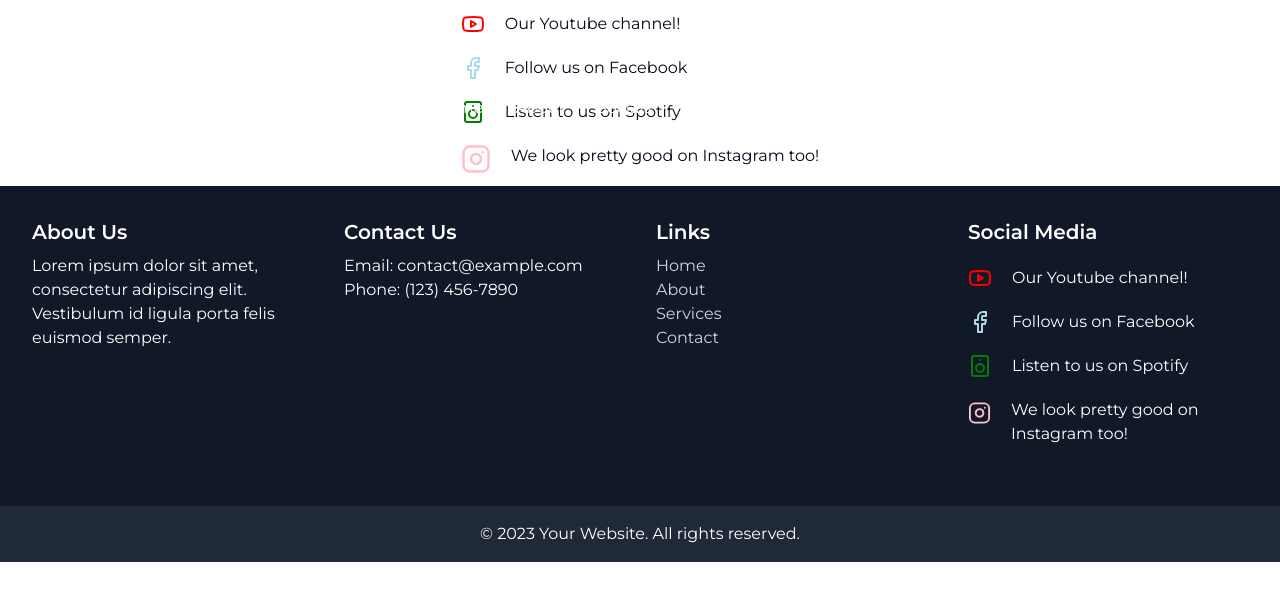
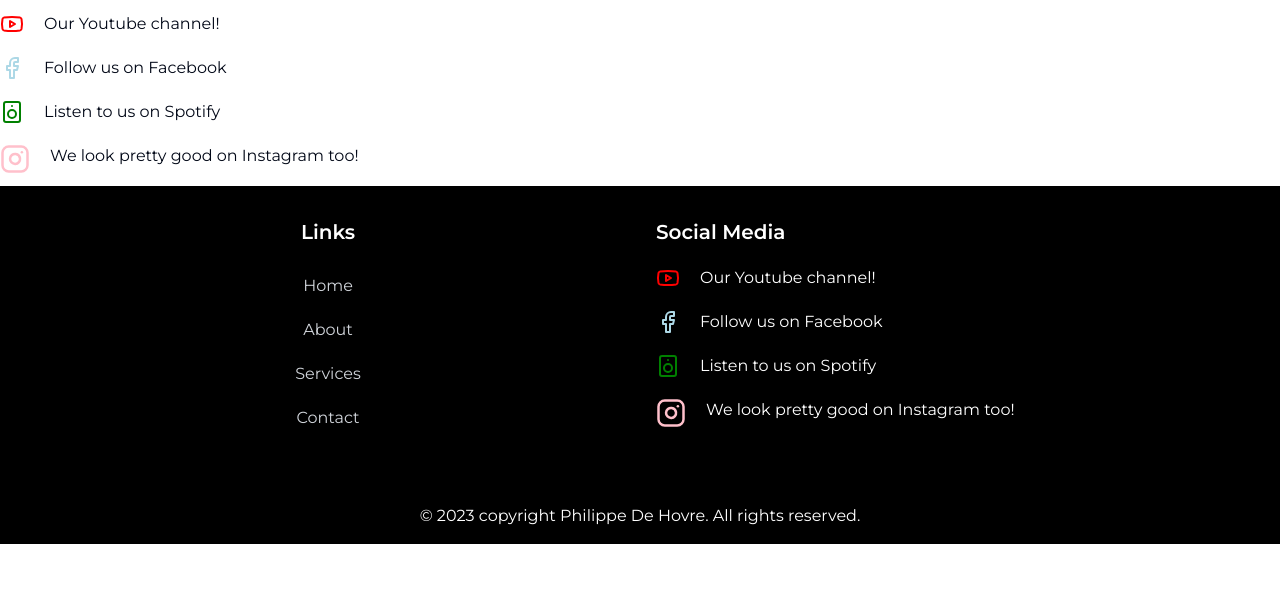
Before and after one commit to phildehovre/seanjacksonband, a React (Vite) app: page /socials in a window 1280 px wide. Shown: the top 600 px of the page. Built offline with nearby package versions, Linux system fonts and the light colour scheme; a web font is replaced by a local one.

Commit message:
Clean up

```diff
--- a/src/components/Contact.tsx
+++ b/src/components/Contact.tsx
@@ -54,7 +54,7 @@ function Contact() {
   };
 
   return (
-    <Section title="Contact" id="contact">
+    <Section title="Bookings & Enquiries" id="contact">
       <Form {...form}>
         <form
           ref={formRef}
--- a/src/components/Footer.tsx
+++ b/src/components/Footer.tsx
@@ -2,50 +2,35 @@ import Socials from "./Socials";
 
 function Footer() {
   return (
-    <footer className="bg-gray-900 text-white">
+    <footer className="bg-black text-white">
       <div className="container mx-auto py-8">
-        <div className="grid grid-cols-1 md:grid-cols-2 lg:grid-cols-4 gap-8">
-          <div className="mb-4">
-            <h3 className="text-xl font-semibold">About Us</h3>
-            <p className="mt-2">
-              Lorem ipsum dolor sit amet, consectetur adipiscing elit.
-              Vestibulum id ligula porta felis euismod semper.
-            </p>
-          </div>
-          <div className="mb-4">
-            <h3 className="text-xl font-semibold">Contact Us</h3>
-            <p className="mt-2">
-              Email: contact@example.com
-              <br />
-              Phone: (123) 456-7890
-            </p>
-          </div>
-          <div className="mb-4">
+        <div className="grid grid-cols-1 md:grid-cols-2 lg:grid-cols-2 gap-8 ">
+          <div className="mb-4 flex flex-col flex-items  w-full h-full text-center gap-5">
             <h3 className="text-xl font-semibold">Links</h3>
-            <ul className="mt-2">
+            <ul className="mt-2 flex flex-col gap-5">
               <li>
-                <a href="#" className="text-gray-300 hover:text-white">
+                <a href="/" className="text-gray-300 hover:text-white">
                   Home
                 </a>
               </li>
               <li>
-                <a href="#" className="text-gray-300 hover:text-white">
+                <a href="#about" className="text-gray-300 hover:text-white">
                   About
                 </a>
               </li>
               <li>
-                <a href="#" className="text-gray-300 hover:text-white">
+                <a href="#services" className="text-gray-300 hover:text-white">
                   Services
                 </a>
               </li>
               <li>
-                <a href="#" className="text-gray-300 hover:text-white">
+                <a href="#contact" className="text-gray-300 hover:text-white">
                   Contact
                 </a>
               </li>
             </ul>
           </div>
-          <div className="mb-4">
+          <div className="mb-4 flex flex-col flex-items justify-center w-full">
             <h3 className="text-xl font-semibold">Social Media</h3>
             <div className="flex mt-2 space-x-4">
               <Socials />
@@ -53,9 +38,13 @@ function Footer() {
           </div>
         </div>
       </div>
-      <div className="bg-gray-800 py-4 text-center">
+      <div className="bg-black py-4 text-center">
         <p>
-          &copy; {new Date().getFullYear()} Your Website. All rights reserved.
+          &copy; {new Date().getFullYear()} copyright{" "}
+          <a href="http://www.philippedehovre.com" target="_blank">
+            Philippe De Hovre
+          </a>
+          . All rights reserved.
         </p>
       </div>
     </footer>
--- a/src/components/Header.tsx
+++ b/src/components/Header.tsx
@@ -64,14 +64,14 @@ function Header() {
               About
             </a>
           </li>
-          <li>
+          {/* <li>
             <a
               href="#socials"
               className="block px-4 py-2 text-white hover:text-gray-300"
             >
               Socials
             </a>
-          </li>
+          </li> */}
           <li>
             <a
               href="#gallery"
--- a/src/components/Hero.scss
+++ b/src/components/Hero.scss
@@ -18,6 +18,7 @@
     display: flex;
     flex-direction: column;
     justify-content: center;
+    gap: .4em;
 
     > span {
       font-size: 1.5em;
@@ -73,6 +74,7 @@
     transition: 250ms ease-in-out all;
     text-align: center;
     letter-spacing: normal;
+    margin-top: .75em;
 
     &:hover {
         background-color: transparent;
--- a/src/components/Socials.tsx
+++ b/src/components/Socials.tsx
@@ -3,8 +3,8 @@ import { Facebook, Instagram, Speaker, Youtube } from "lucide-react";
 function Socials() {
   return (
     // <Section title="Socials" id="socials" classNames="bg-black text-white">
-    <div className="flex justify-center flex-items w-full">
-      <ul className="flex flex-items flex-col justify-between align-center gap-5 py-3">
+    <div className="">
+      <ul className="flex flex-items flex-col gap-5 py-3">
         <li>
           <a
             className="flex flex-items w-full flex-row gap-5"
```
